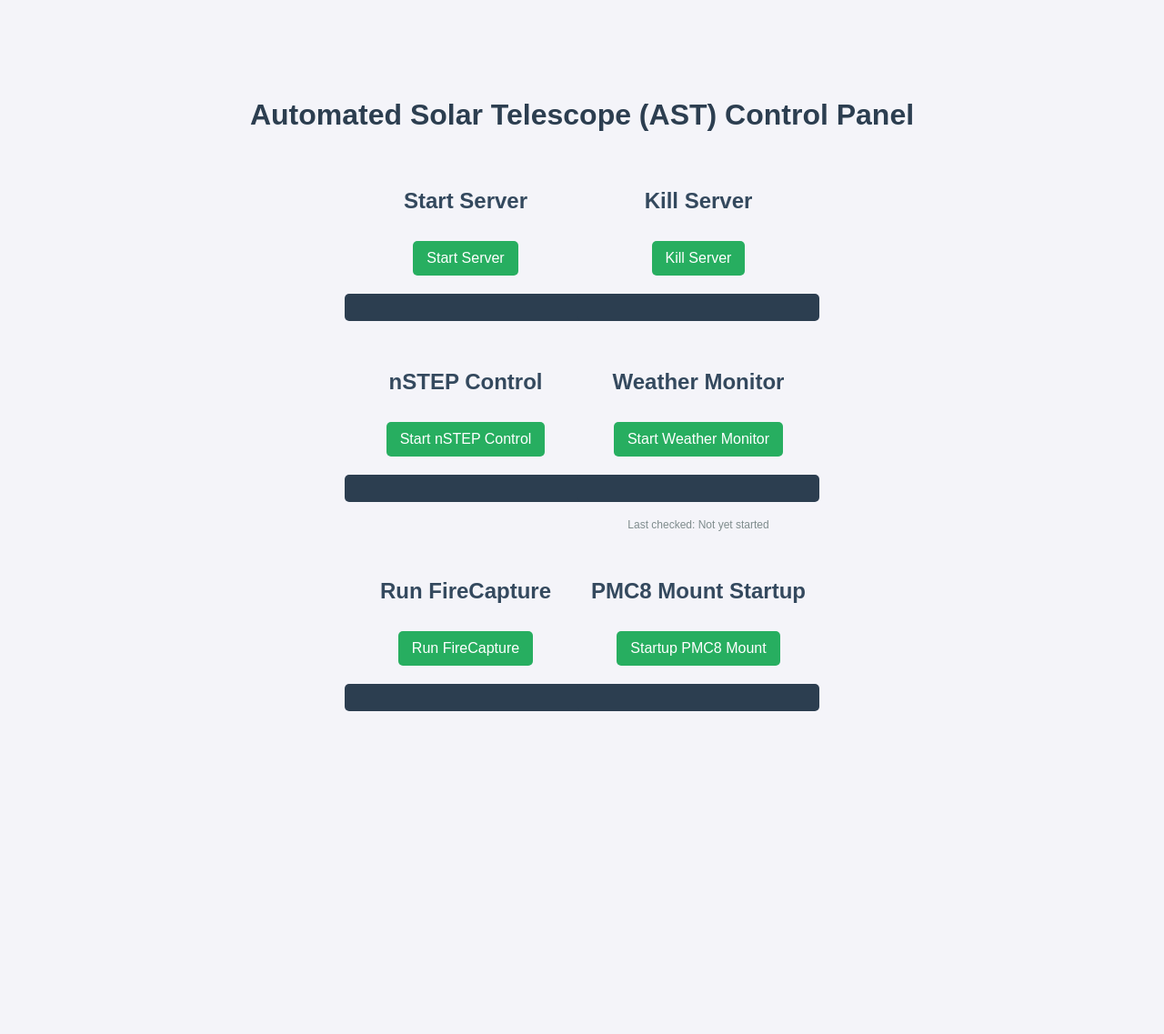
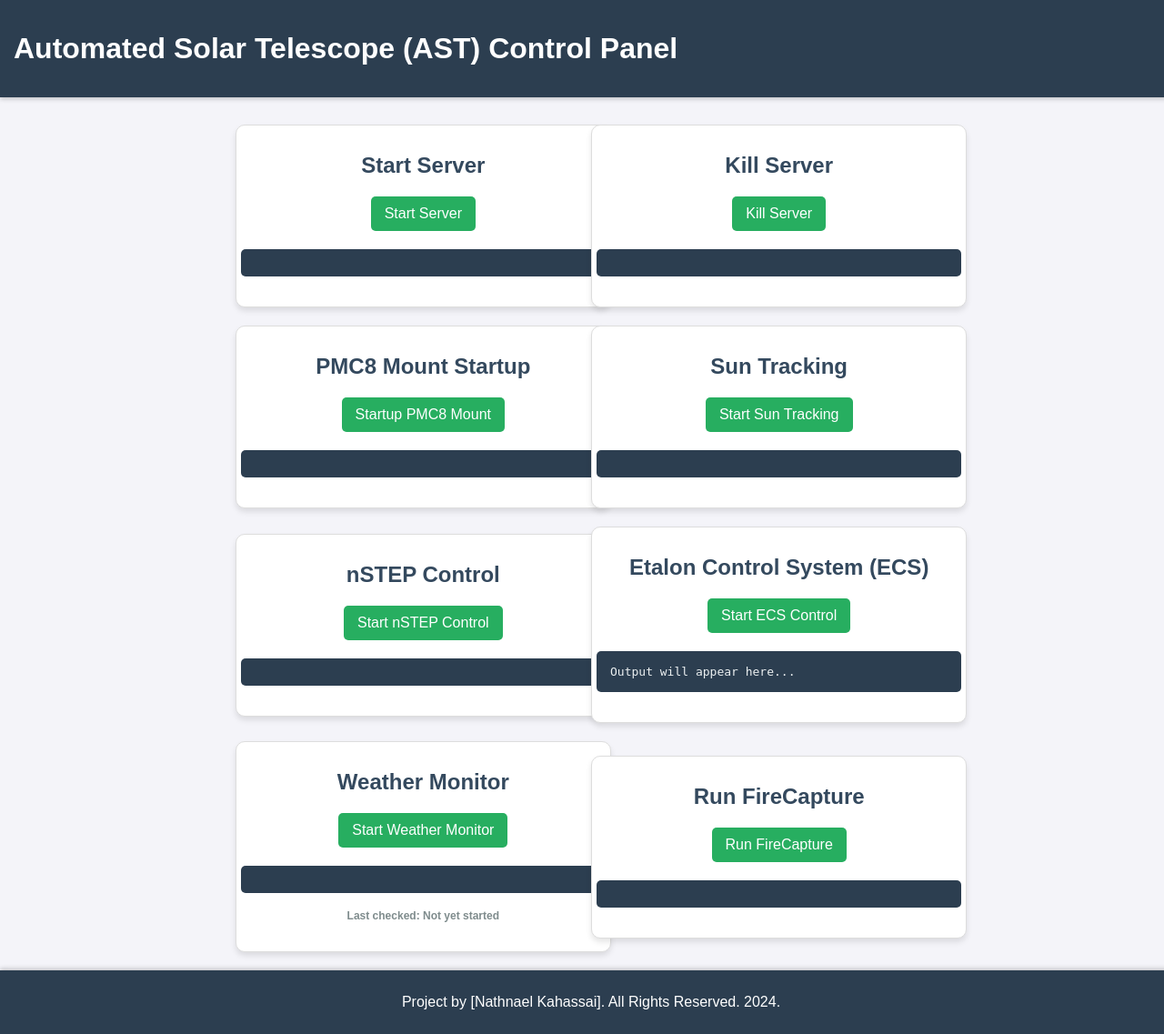
Before and after one commit to nkahassai-unc/ASTControl, a Flask app: page / in a window 1280 px wide. Shown: the whole page at 91% size. Before the commit the page ends 782 px from the top, so only its background shows below. Run offline with Flask 3, Linux system fonts and the light colour scheme; data that the repository does not hold is empty.

Commit message:
AST 2.2.0

```diff
--- a/app.py
+++ b/app.py
@@ -15,6 +15,7 @@
     "kill_server.py": deque(maxlen=20),
     "run_fc.py": deque(maxlen=20),
     "startup_mount.py": deque(maxlen=20),
+    "track_sun.py": deque(maxlen=20),
 }
 
 # To prevent multiple weather monitor threads
@@ -95,7 +96,8 @@
             "run_fc.py": "run_fc.py",
             "startup_mount.py": "startup_mount.py",
             "start_server.py": "start_server.py",
-            "kill_server.py": "kill_server.py"
+            "kill_server.py": "kill_server.py",
+            "track_sun.py": "track_sun.py",
         }
         if script_name in script_mapping:
             start_script_in_thread(script_name, script_mapping[script_name])
--- a/calculations.py
+++ b/calculations.py
@@ -101,3 +101,7 @@
 equatorial_coord = sun_altaz.transform_to(ICRS)
 sun_ra = equatorial_coord.ra.deg
 sun_dec = equatorial_coord.dec.deg
+print("Sun Position")
+print(f"RA: {sun_ra} degrees, Dec: {sun_dec} degrees")
+print("--------------------")
+print(sun_altaz.alt.deg, sun_altaz.az.deg)
--- a/static/style.css
+++ b/static/style.css
@@ -1,37 +1,77 @@
 /* General body styling */
-body {
+body, html {
     font-family: Arial, sans-serif;
     background-color: #f4f4f9;
     color: #333;
     margin: 0;
     padding: 0;
+    height: 100%; /* Full height to fit the entire viewport */
+}
+
+/* Header styling */
+.header {
+    color: #ffffff;
+    background-color: #2c3e50;
+    padding: 15px;
+    text-align: left;
+    position: sticky; /* Keep title visible */
+    top: 0; /* Stick to the top */
+    width: 100%; /* Full width */
+    z-index: 50; /* Keep above other content */
+    box-shadow: 0 2px 5px rgba(0, 0, 0, 0.2); /* Shadow for clarity */
+}
+
+/* Title styling */
+h1 {
+    text-align: left;
+    margin-top: 20px;
+    margin-bottom: 20px;
+    font-weight: bold;
+    text-align: left; /* Align to the left */
+    color: #ffffff;
+}
+
+/* Styling for secondary headings (h2) */
+h2 {
+    color: #34495e;
+    margin: 10px 0;
+    text-align: center;
+}
+
+/* Control panel container */
+.control-panel {
     display: flex;
     justify-content: center;
-    align-items: center;
-    height: 100vh;
-    flex-direction: column;
+    align-items: left;
+    padding: 20px;
+    width: 95%; /* Increase width for the control panel */
+    margin: 0 auto;
+    max-width: 1500px; /* Limit max-width */
+    overflow-y: auto; /* Enable scrolling if needed */
+    flex-grow: 1; /* Take up remaining space */
 }
 
-/* Container for the control panel */
-.control-panel {
-    background-color: #ffffff;
-    box-shadow: 0 4px 8px rgba(0, 0, 0, 0.1);
-    padding: 20px;
-    border-radius: 10px;
-    width: 80%;
-    max-width: 900px;
+/* Grid Layout for the Control Panel */
+.control-grid {
+    display: grid;
+    align-items: center;
+    grid-template-columns: 1fr 1fr; /* Two equal-width columns */
+    gap: 20px; /* Space between columns */
+    margin-top: 10px;
 }
 
-/* Headings styling */
-h1 {
-    text-align: center;
-    color: #2c3e50;
-}
-
-h2 {
-    color: #34495e;
-    margin-top: 20px;
-    text-align: center;
+/* Styling for each control item */
+.control-item {
+    display: flex;
+    flex-direction: column;
+    align-items: center;
+    width: 100%;
+    max-width: 400px; /* Limit max width of control boxes */
+    background: #ffffff;
+    border: 1px solid #ddd;
+    padding: 20px;
+    box-shadow: 0 4px 6px rgba(0, 0, 0, 0.1);
+    border-radius: 10px;
 }
 
 /* Style for the black text boxes (for script output) */
@@ -40,9 +80,20 @@
     color: #ecf0f1;
     border-radius: 5px;
     padding: 15px;
-    max-height: 150px;
+    max-height: 250px;
     overflow-y: auto;
     margin-top: 10px;
+    width: 100%;
+    white-space: pre-wrap; /* Keep long lines from overflowing */
+    word-wrap: break-word; /* Break long lines */
+}
+
+/* Styling for the last checked timestamp */
+#last_checked {
+    font-size: 12px;
+    color: #7f8c8d;
+    margin-top: 5px;
+    font-weight: bold;
 }
 
 /* Button styling */
@@ -66,17 +117,21 @@
     background-color: #1e8449;
 }
 
-/* Flexbox for buttons */
-button-group {
+/* Flexbox for button groups */
+.button-group {
     display: flex;
     justify-content: center;
-    gap: 15px;
+    gap: 10px;
+    flex-wrap: wrap; /* Allow buttons to wrap if needed */
+    margin-top: 10px;
 }
 
-/* Timestamp and other output styling */
-.timestamp {
-    font-size: 12px;
-    color: #7f8c8d;
-    text-align: right;
-    margin-top: -15px;
+/* Footer styling */
+.footer {
+    background-color: #2c3e50;
+    color: #ffffff;
+    text-align: center;
+    padding: 10px;
+    width: 100%; /* Full width */
+    box-shadow: 0 -2px 5px rgba(0, 0, 0, 0.2); /* Shadow to separate */
 }
--- a/templates/index.html
+++ b/templates/index.html
@@ -8,52 +8,19 @@
     <!-- Link to the external CSS file -->
     <link rel="stylesheet" href="{{ url_for('static', filename='style.css') }}">
 
-    <style>
-        /* Additional styles for two-column layout */
-        .control-grid {
-            display: grid;
-            grid-template-columns: 1fr 1fr; /* Two equal-width columns */
-            gap: 20px; /* Space between columns */
-            margin-top: 20px;
-        }
+</head>
 
-        .control-item {
-            display: flex;
-            flex-direction: column;
-            align-items: center;
-        }
+<body>
+    <!-- Wrapper for the whole page content -->
+    <div class="page-wrapper">
 
-        h1 {
-            text-align: center;
-            margin-top: 20px;
-            color: #2c3e50;
-        }
+        <!-- Header section -->
+        <header class="header">
+            <h1>Automated Solar Telescope (AST) Control Panel</h1>
+        </header>
 
-        /* Styling the black output boxes */
-        pre {
-            background-color: #2c3e50;
-            color: #ecf0f1;
-            border-radius: 5px;
-            padding: 15px;
-            max-height: 150px;
-            overflow-y: auto;
-            margin-top: 10px;
-            width: 100%;
-        }
-
-        /* Styling for the last checked timestamp */
-        #last_checked {
-            font-size: 12px;
-            color: #7f8c8d;
-            margin-top: 5px;
-        }
-    </style>
-</head>
-<body>
-    <h1> </h1>
-    <h1> </h1>
-    <h1>Automated Solar Telescope (AST) Control Panel</h1>
-
+        <!-- Main content container -->
+        <main class="control-panel">
             <div class="control-grid">
 
                 <!-- Controls for Start Server -->
@@ -70,11 +37,32 @@
                     <pre id="kill_server.py_output">Output will appear here...</pre>
                 </div>
 
+                <!-- Controls for PMC8 Mount Startup -->
+                <div class="control-item">
+                    <h2>PMC8 Mount Startup</h2>
+                    <button onclick="startScript('startup_mount.py')">Startup PMC8 Mount</button>
+                    <pre id="startup_mount.py_output">Output will appear here...</pre>
+                </div>
+
+                <!-- Controls for Sun Tracking -->
+                <div class="control-item">
+                    <h2>Sun Tracking</h2>
+                    <button onclick="startScript('track_sun.py')">Start Sun Tracking</button>
+                    <pre id="track_sun.py_output">Output will appear here...</pre>
+                </div>
+
                 <!-- Controls for nSTEP Control -->
                 <div class="control-item">
                 <h2>nSTEP Control</h2>
                 <button onclick="startScript('nstep_control.py')">Start nSTEP Control</button>
                 <pre id="nstep_control.py_output">Output will appear here...</pre>
+                </div>
+
+                <!-- Controls for Etalon Control System (ECS) -->
+                <div class="control-item">
+                    <h2>Etalon Control System (ECS)</h2>
+                    <button onclick="startScript('etalon_control.py')">Start ECS Control</button>
+                    <pre id="etalon_control.py_output">Output will appear here...</pre>
                 </div>
 
                 <!-- Controls for Weather Monitor -->
@@ -91,14 +79,13 @@
                     <button onclick="startScript('run_fc.py')">Run FireCapture</button>
                     <pre id="run_fc.py_output">FireCapture output will appear here...</pre>
                 </div>
+            </div>
+        </main>
 
-        <!-- Controls for PMC8 Mount Startup -->
-        <div class="control-item">
-            <h2>PMC8 Mount Startup</h2>
-            <button onclick="startScript('startup_mount.py')">Startup PMC8 Mount</button>
-            <pre id="startup_mount.py_output">Output will appear here...</pre>
-        </div>
-
+        <!-- Optional footer for additional info or links -->
+        <footer class="footer">
+            <p>Project by [Nathnael Kahassai]. All Rights Reserved. 2024.</p>
+        </footer>
 
     </div>
 
@@ -134,7 +121,7 @@
 
         // Automatically fetch the output every second for each script
         setInterval(() => {
-            const scripts = ['nstep_control.py', 'start_server.py', 'kill_server.py', 'weather_monitor.py', 'run_fc.py', 'startup_mount.py'];
+            const scripts = ['nstep_control.py', 'start_server.py', 'kill_server.py', 'weather_monitor.py', 'run_fc.py', 'etalon_control.py', 'startup_mount.py', 'track_sun.py'];
             scripts.forEach(script => updateOutput(script));
         }, 1000);  // Update every 1000 milliseconds (1 second)
     </script>
```
Also changed, not shown: startup_mount.py (+27 -7 lines), to_do.txt (+11 -4 lines). Lines whose indentation alone changed are shown as unchanged.
